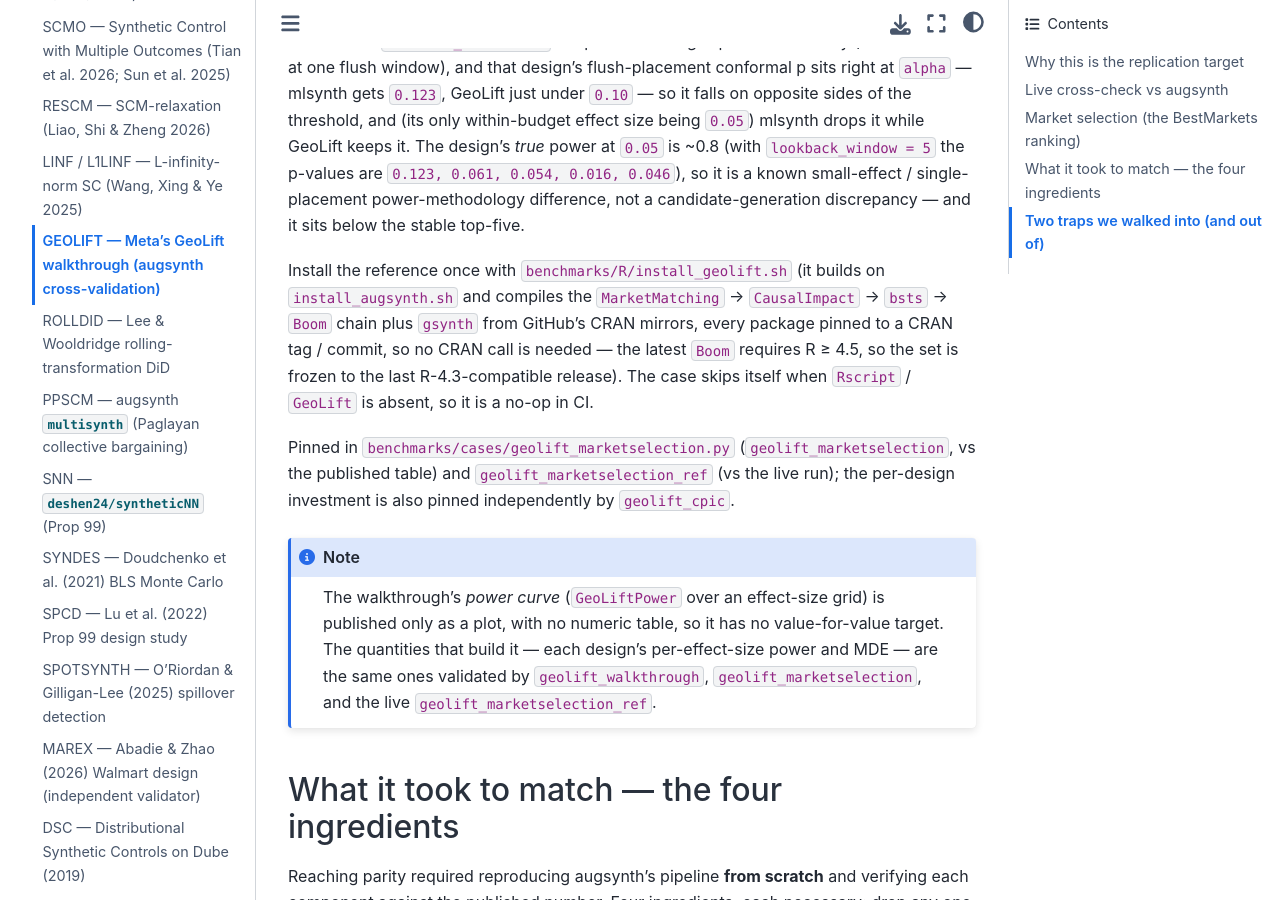
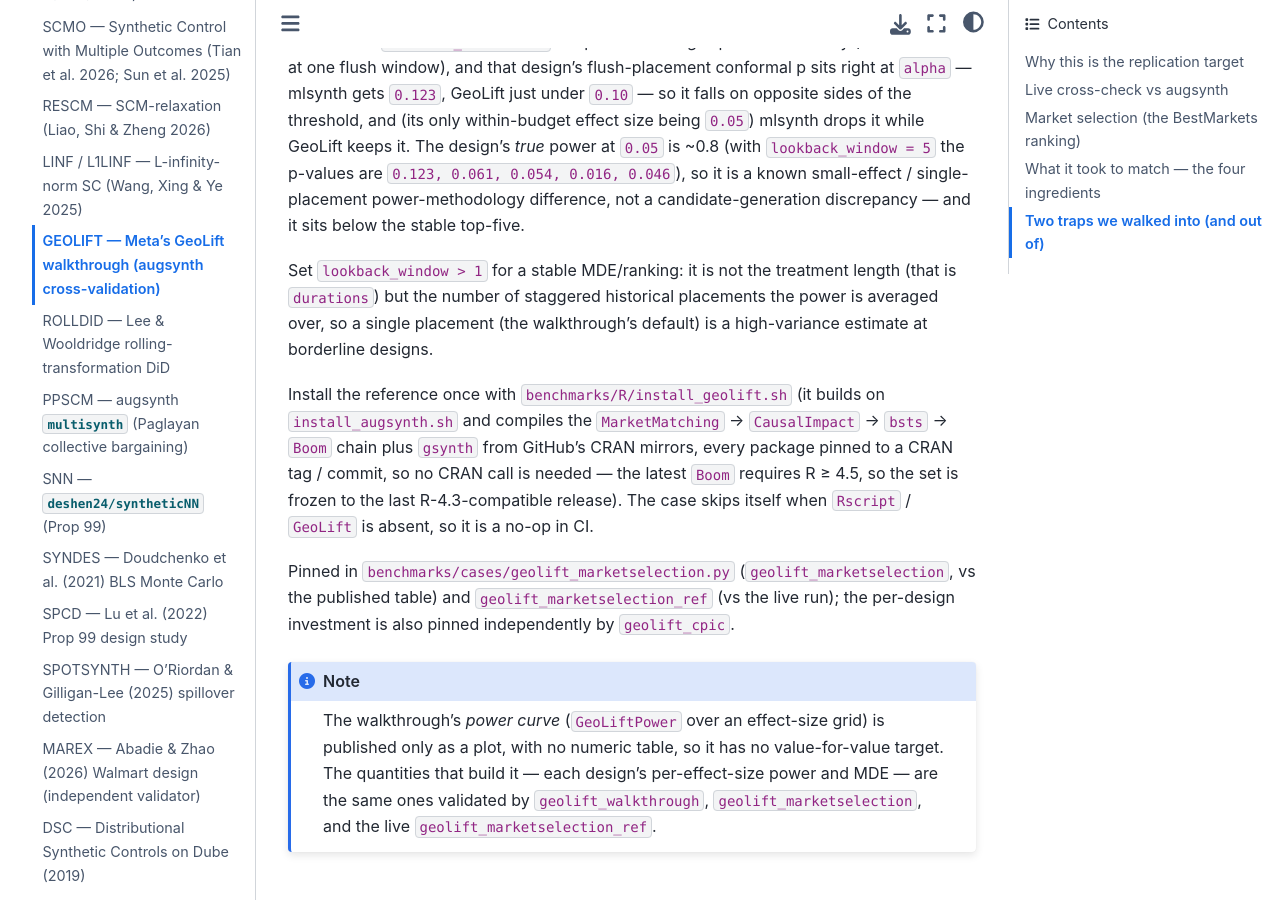
Before and after one commit to jgreathouse9/mlsynth, a Sphinx documentation site: the page built from docs/replications/geolift.rst, in a window 1280 px wide and 900 px high, scrolled down 4628 px. Built offline with Sphinx 7.4.7 and the Sphinx Book theme 1.1.4, drawn with Linux system fonts in a browser that asks for light colours.

Commit message:
docs(geolift): note lookback_window>1 stabilises the MDE (it is placements, not post-period length)

```diff
--- a/docs/replications/geolift.rst
+++ b/docs/replications/geolift.rst
@@ -223,6 +223,11 @@ it while GeoLift keeps it. The design's *true* power at ``0.05`` is ~0.8 (with
 so it is a known small-effect / single-placement power-methodology difference,
 not a candidate-generation discrepancy — and it sits below the stable top-five.
 
+Set ``lookback_window > 1`` for a stable MDE/ranking: it is not the treatment
+length (that is ``durations``) but the number of staggered historical placements
+the power is averaged over, so a single placement (the walkthrough's default) is
+a high-variance estimate at borderline designs.
+
 Install the reference once with ``benchmarks/R/install_geolift.sh`` (it builds on
 ``install_augsynth.sh`` and compiles the ``MarketMatching`` → ``CausalImpact`` →
 ``bsts`` → ``Boom`` chain plus ``gsynth`` from GitHub's CRAN mirrors, every
```
